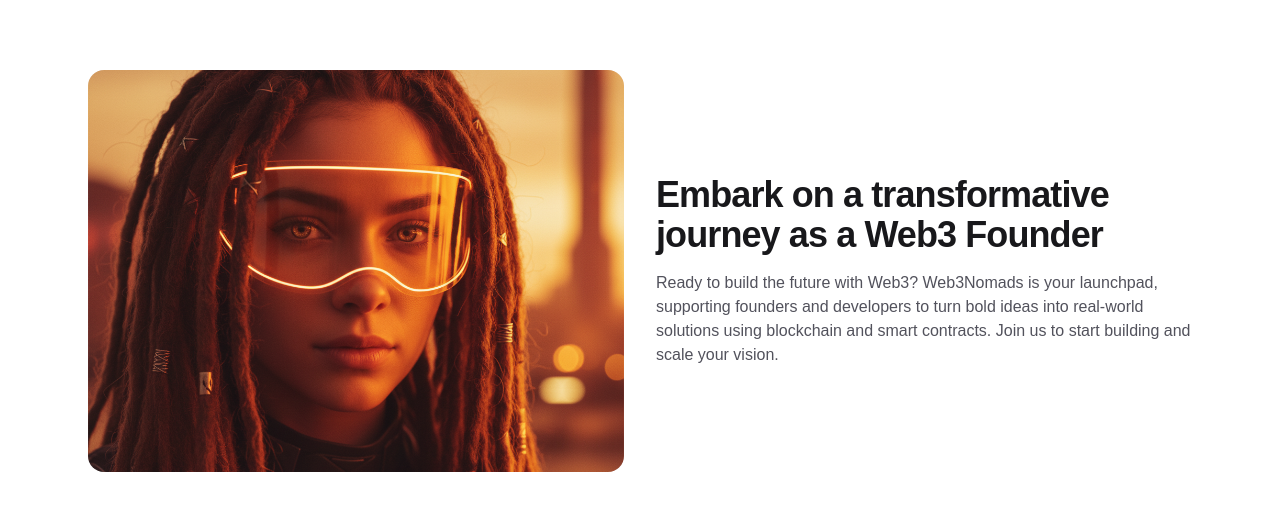
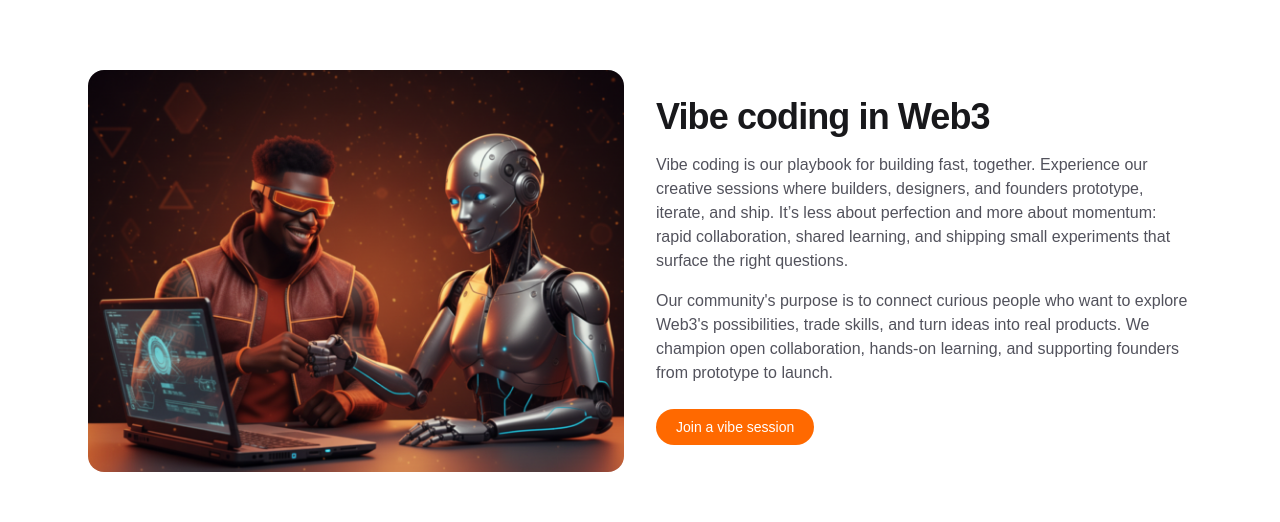
Before and after one commit to Oansa/web3nomads, a Next.js app in the folder web3nomads-site/: page / in a window 1280 px wide. Shown: the part 795-1317 px from the top of the page. Built offline with nearby package versions, Linux system fonts and the light colour scheme.

Commit message:
vibe coding section added

```diff
--- a/web3nomads-site/src/app/page.tsx
+++ b/web3nomads-site/src/app/page.tsx
@@ -22,7 +22,7 @@ export default function Home() {
               Taste the freedom of Web3
             </h1>
             <p className="mt-5 max-w-2xl text-lg text-zinc-200">
-              Join a community of enthusiasts turning bold ideas into real-world solutions using blockchain and crypto.
+              Join a community of enthusiasts turning bold ideas into real-world solutions using blockchain and AI.
             </p>
             <div className="mt-8 flex flex-col gap-3 sm:flex-row">
               <a
@@ -38,6 +38,49 @@ export default function Home() {
                 className="inline-flex items-center justify-center rounded-full border border-white/60 px-6 py-3 text-sm font-medium text-white transition hover:bg-white/10"
               >
                 Explore programs
+              </a>
+            </div>
+          </div>
+        </div>
+      </section>
+
+      {/* Vibe coding section */}
+      <section className="mx-auto max-w-6xl px-6 py-16 sm:py-20">
+        <div className="grid grid-cols-1 items-center gap-8 md:grid-cols-2">
+          {/* Image on the left */}
+          <div className="relative w-full overflow-hidden rounded-2xl bg-zinc-100 dark:bg-zinc-900">
+            <div className="relative aspect-[4/3] w-full">
+              <Image
+                src="/vibecode.png"
+                alt="Vibe coding illustration"
+                fill
+                sizes="(min-width: 768px) 50vw, 100vw"
+                style={{ objectFit: "cover", objectPosition: "center" }}
+              />
+            </div>
+          </div>
+
+          {/* Text on the right */}
+          <div>
+            <h2 className="text-3xl font-semibold tracking-tight sm:text-4xl">Vibe coding in Web3</h2>
+            <p className="mt-4 text-zinc-600 dark:text-zinc-400">
+              Vibe coding is our playbook for building fast, together. Experience our creative sessions where builders, designers,
+              and founders prototype, iterate, and ship. It’s less about perfection and more about momentum: rapid
+              collaboration, shared learning, and shipping small experiments that surface the right questions.
+            </p>
+            <p className="mt-4 text-zinc-600 dark:text-zinc-400">
+              Our community's purpose is to connect curious people who want to explore Web3's possibilities, trade
+              skills, and turn ideas into real products. We champion open collaboration, hands-on learning, and
+              supporting founders from prototype to launch.
+            </p>
+            <div className="mt-6">
+              <a
+                href="https://chat.whatsapp.com/LOFGilccRjQ0HlwL8sDB1p"
+                target="_blank"
+                rel="noopener noreferrer"
+                className="inline-flex items-center justify-center rounded-full bg-orange-500 px-5 py-2 text-sm font-medium text-white transition hover:bg-orange-600"
+              >
+                Join a vibe session
               </a>
             </div>
           </div>
```
Also changed, not shown: web3nomads-site/public/vibecode.png (added), web3nomads-site/src/components/Footer.tsx (line endings or trailing spaces).
